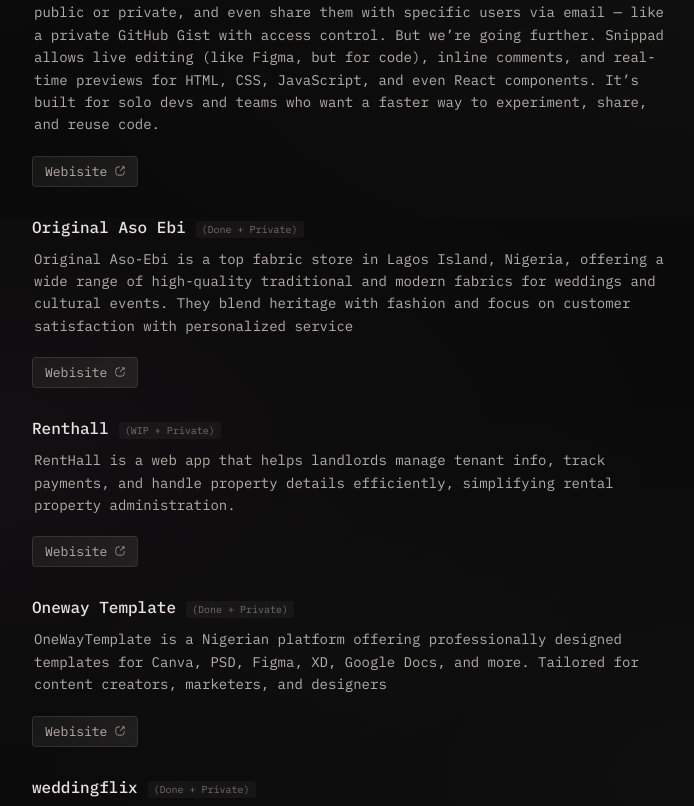
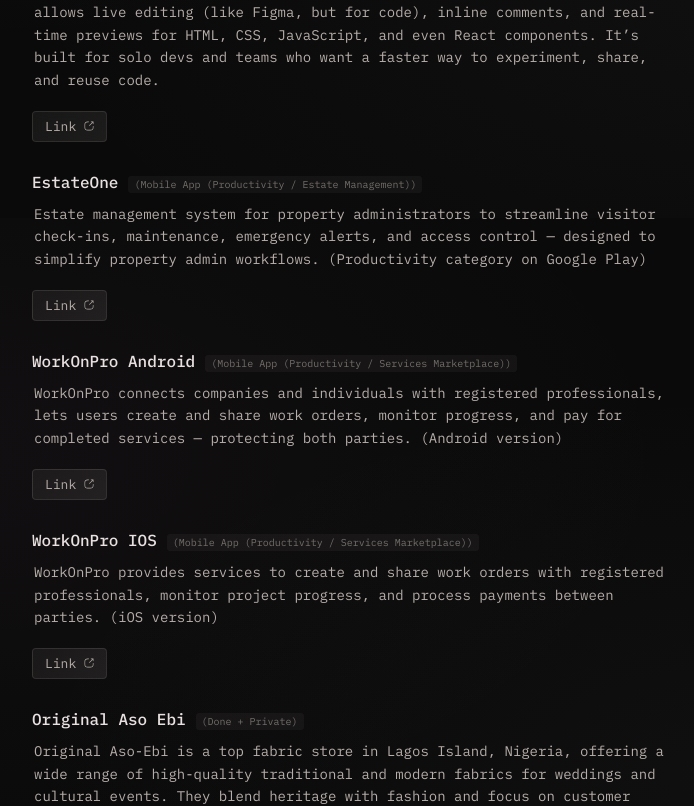
Before and after one commit to timothy-okoduwa/timothy-okoduwa, a Next.js app: page / in a window 1280 px wide. Shown: the part 1382-2188 px from the top of the page, without its empty margins (292-986 px from the left). Built offline with nearby package versions, Linux system fonts and the light colour scheme.

Commit message:
feat: enhance project descriptions and add new projects

```diff
--- a/app/component/MainPage.jsx
+++ b/app/component/MainPage.jsx
@@ -104,7 +104,7 @@
                         target="_blank"
                         style={{ textDecoration: "none", color: "inherit" }}
                       >
-                        <span>Webisite</span>{" "}
+                        <span>Link</span>{" "}
                         <span className="mx-1">
                           <svg
                             width="10"
--- a/app/component/project.js
+++ b/app/component/project.js
@@ -4,7 +4,7 @@
   {
     name: "DotSnap",
     description:
-      "An open-source developer utility and web tool to mask .env files so you can safely share configuration files without exposing secrets. It supports CLI, web UI, and NPX usage for secure environment masking. :contentReference[oaicite:0]{index=0}",
+      "An open-source developer utility and web tool to mask .env files so you can safely share configuration files without exposing secrets. It supports CLI, web UI, and NPX usage for secure environment masking.",
     link: "https://dotsnap.netlify.app/",
     type: "Developer utility / web tool",
     github: "https://github.com/timothy-okoduwa/dotsnap",
@@ -13,7 +13,7 @@
   {
     name: "CommitDiff",
     description:
-      "AI-powered developer tool that analyzes your staged code changes and automatically generates professional, conventional git commit messages in seconds, with both CLI and web interfaces. :contentReference[oaicite:1]{index=1}",
+      "AI-powered developer tool that analyzes your staged code changes and automatically generates professional, conventional git commit messages in seconds, with both CLI and web interfaces.",
     link: "https://commitdiff.vercel.app/",
     type: "AI developer tool",
     github: "https://github.com/timothy-okoduwa/commitdiff",
@@ -26,6 +26,33 @@
       "Snippad is a collaborative code snippet vault for developers. The idea is simple: you can save and organize your code snippets, choose to make them public or private, and even share them with specific users via email — like a private GitHub Gist with access control. But we’re going further. Snippad allows live editing (like Figma, but for code), inline comments, and real-time previews for HTML, CSS, JavaScript, and even React components. It’s built for solo devs and teams who want a faster way to experiment, share, and reuse code.",
     link: "https://snippad.cloud/",
     type: "Done + Private",
+    github: "",
+    npm: "",
+  },
+  {
+    name: "EstateOne",
+    description:
+      "Estate management system for property administrators to streamline visitor check-ins, maintenance, emergency alerts, and access control — designed to simplify property admin workflows. (Productivity category on Google Play)",
+    link: "https://play.google.com/store/apps/details?id=com.estatemanage.app&hl=en",
+    type: "Mobile App (Productivity / Estate Management)",
+    github: "",
+    npm: "",
+  },
+  {
+    name: "WorkOnPro Android",
+    description:
+      "WorkOnPro connects companies and individuals with registered professionals, lets users create and share work orders, monitor progress, and pay for completed services — protecting both parties. (Android version)",
+    link: "https://play.google.com/store/apps/details?id=com.loveth.workonpro&hl=en",
+    type: "Mobile App (Productivity / Services Marketplace)",
+    github: "",
+    npm: "",
+  },
+  {
+    name: "WorkOnPro IOS",
+    description:
+      "WorkOnPro provides services to create and share work orders with registered professionals, monitor project progress, and process payments between parties. (iOS version)",
+    link: "https://apps.apple.com/ng/app/workonpro/id6443591286",
+    type: "Mobile App (Productivity / Services Marketplace)",
     github: "",
     npm: "",
   },
@@ -91,7 +118,7 @@
     link: "https://inteck-design-system-web.onrender.com/",
     type: "Done + Open",
     github: "",
-    npm: "https://www.npmjs.com/package/design-system-mobile",
+    npm: "https://www.npmjs.com/package/inteck-design-system-mobile",
   },
 
   {
```
